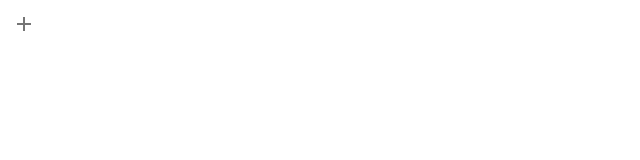
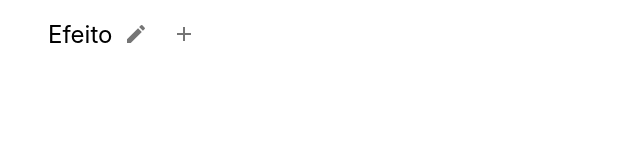
Before and after one commit to kramer2005/random-components, a React (Create React App) app: page / in a window 1280 px wide. Shown: the top 160 px of the page, without its empty margins (0-640 px from the left). Built offline with nearby package versions, Linux system fonts and the light colour scheme.

Commit message:
Adiciona campo de efeito no diagrama

```diff
--- a/src/components/IshikawaDiagram/IshikawaCause.tsx
+++ b/src/components/IshikawaDiagram/IshikawaCause.tsx
@@ -36,7 +36,7 @@ const IshikawaCause = ({
   return (
     <div className="causa">
       <section>
-        <h2
+        <h3
           ref={nodeName}
           onBlur={e => updateNodeName(e)}
           onKeyDown={e => {
@@ -44,7 +44,7 @@ const IshikawaCause = ({
               updateNodeName(e)
             }
           }}
-        ></h2>
+        ></h3>
         <Tooltip title="Editar subcausa" arrow>
           <IconButton
             onClick={() => {
--- a/src/components/IshikawaDiagram/IshikawaDiagram.tsx
+++ b/src/components/IshikawaDiagram/IshikawaDiagram.tsx
@@ -1,28 +1,72 @@
-import React, { useState } from 'react'
+import React, { useEffect, useRef, useState } from 'react'
 import { IshikawaRoot } from '../../types'
 import { createTopic } from './IshikawaHelper'
 import IshikawaTopic from './IshikawaTopic'
 import { IconButton, Tooltip } from '@material-ui/core'
-import { Add } from '@material-ui/icons'
+import { Add, Edit } from '@material-ui/icons'
 
 const IshikawaDiagram = (): JSX.Element => {
   const [state, setState] = useState<IshikawaRoot>({
     key: 0,
     children: [],
     parent: null,
-    value: '0',
+    value: 'Efeito',
     actualId: 1
   })
 
+  const nodeName = useRef<HTMLHeadingElement>(null)
+  const updateNodeName = (
+    e:
+      | React.FocusEvent<HTMLHeadingElement>
+      | React.KeyboardEvent<HTMLHeadingElement>
+  ) => {
+    setState({ ...state, value: (e.target as HTMLHeadingElement).innerHTML })
+    if (nodeName.current) {
+      nodeName.current.contentEditable = 'false'
+    }
+  }
+
+  useEffect(() => {
+    if (nodeName.current) {
+      nodeName.current.innerHTML = state.value
+    }
+  }, [nodeName.current])
+
   return (
     <div>
+      <section>
+        <h1
+          ref={nodeName}
+          onBlur={e => updateNodeName(e)}
+          onKeyDown={e => {
+            if (e.key === 'Enter') {
+              updateNodeName(e)
+            }
+          }}
+        ></h1>
+        <Tooltip title="Editar subcausa" arrow>
+          <IconButton
+            onClick={() => {
+              if (nodeName.current) {
+                nodeName.current.contentEditable = 'true'
+                nodeName.current.innerHTML = ''
+                nodeName.current.focus()
+              }
+            }}
+          >
+            <Edit />
+          </IconButton>
+        </Tooltip>
         <Tooltip title="Criar tópico" arrow>
           <IconButton
-          onClick={() => createTopic(Math.random().toString(), state, setState)}
+            onClick={() =>
+              createTopic(Math.random().toString(), state, setState)
+            }
           >
             <Add />
           </IconButton>
         </Tooltip>
+      </section>
       {state?.children?.map(el => (
         <div key={el.key}>
           <IshikawaTopic node={el} state={state} setState={setState} />
--- a/src/components/IshikawaDiagram/IshikawaSubCause.tsx
+++ b/src/components/IshikawaDiagram/IshikawaSubCause.tsx
@@ -35,7 +35,7 @@ const IshikawaSubCause = ({
   return (
     <div className="subcausa">
       <section>
-        <h3
+        <h4
           ref={nodeName}
           onBlur={e => updateNodeName(e)}
           onKeyDown={e => {
@@ -43,7 +43,7 @@ const IshikawaSubCause = ({
               updateNodeName(e)
             }
           }}
-        ></h3>
+        ></h4>
         <Tooltip title="Editar subcausa" arrow>
           <IconButton
             onClick={() => {
--- a/src/components/IshikawaDiagram/IshikawaTopic.tsx
+++ b/src/components/IshikawaDiagram/IshikawaTopic.tsx
@@ -32,10 +32,11 @@ const IshikawaTopic = ({
       nodeName.current.innerHTML = node.value
     }
   }, [nodeName.current])
+
   return (
     <div className="topico">
       <section>
-        <h1
+        <h2
           ref={nodeName}
           onBlur={e => updateNodeName(e)}
           onKeyDown={e => {
@@ -43,7 +44,7 @@ const IshikawaTopic = ({
               updateNodeName(e)
             }
           }}
-        ></h1>
+        ></h2>
         <Tooltip title="Editar subcausa" arrow>
           <IconButton
             onClick={() => {
--- a/src/index.css
+++ b/src/index.css
@@ -12,7 +12,7 @@ code {
     monospace;
 }
 
-h1, h2, h3 {
+h1, h2, h3, h4 {
   font-weight: normal;
 }
 
@@ -20,10 +20,18 @@ section {
   display: flex;
 }
 
-h2 {
+h1 {
   margin-left: 2em;
 }
 
-h3 {
+h2 {
   margin-left: 4em;
 }
+
+h3 {
+  margin-left: 6em;
+}
+
+h4 {
+  margin-left: 8em;
+}
```
Lines whose indentation alone changed are shown as unchanged.
